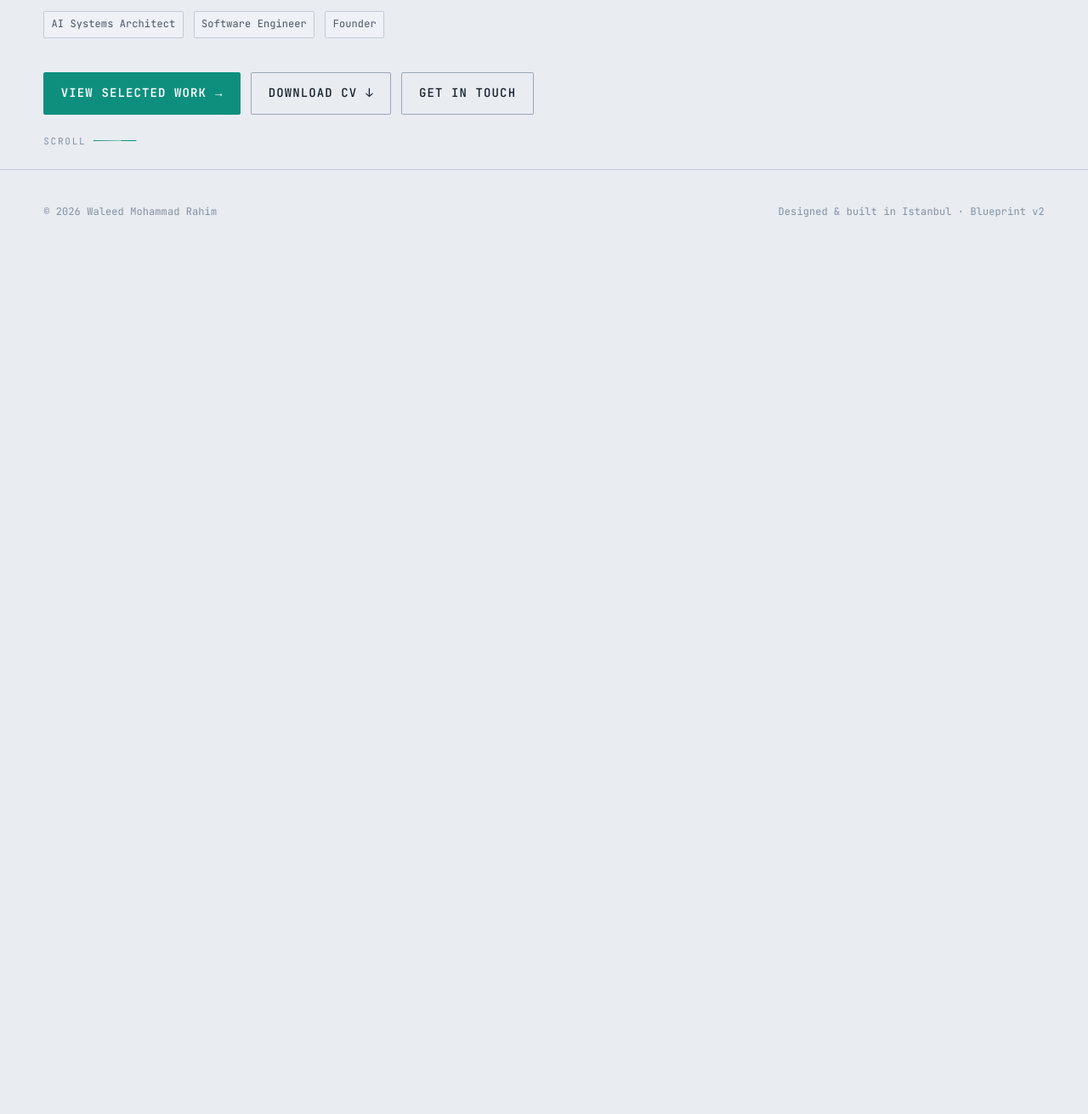
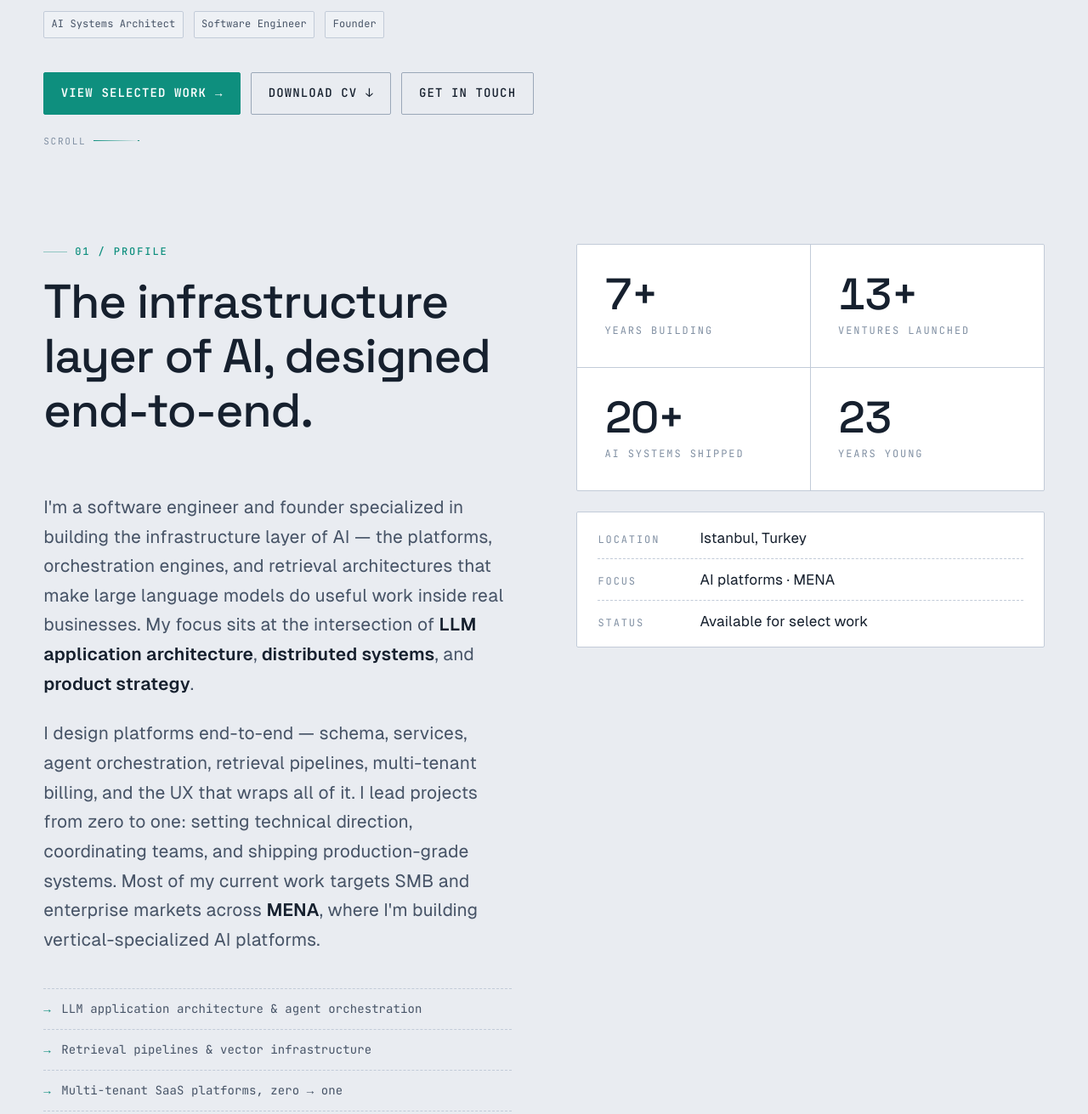
Before and after one commit to walidkuzi/me, a website built with Vite: page index.html in a window 1280 px wide. Shown: the part 965-2276 px from the top of the page at 85% size. Before the commit the page ends 1265 px from the top, so only its background shows below. Built offline with nearby package versions, Linux system fonts and the light colour scheme.

Commit message:
feat(about): profile narrative + 2x2 stat lattice
Two-column about: end-to-end platform narrative with an annotated capabilities
list, and a hairline 2x2 stat lattice (years, ventures, AI systems, age) with
count-up hooks (data-count) plus a profile panel of location/focus/status
fields.

```diff
--- a/index.html
+++ b/index.html
@@ -183,6 +183,69 @@
       </a>
     </section>
 
+    <!-- ====================== ABOUT ====================== -->
+    <section class="section about" id="about">
+      <div class="container split">
+        <div class="about__text">
+          <header class="section-head" data-reveal>
+            <span class="section-index">01 / Profile</span>
+            <h2 class="section-title">The infrastructure layer of AI, designed end-to-end.</h2>
+          </header>
+
+          <div class="about__body stack" data-reveal>
+            <p>
+              I'm a software engineer and founder specialized in building the infrastructure
+              layer of AI — the platforms, orchestration engines, and retrieval architectures
+              that make large language models do useful work inside real businesses. My focus
+              sits at the intersection of <strong>LLM application architecture</strong>,
+              <strong>distributed systems</strong>, and <strong>product strategy</strong>.
+            </p>
+            <p>
+              I design platforms end-to-end — schema, services, agent orchestration, retrieval
+              pipelines, multi-tenant billing, and the UX that wraps all of it. I lead projects
+              from zero to one: setting technical direction, coordinating teams, and shipping
+              production-grade systems. Most of my current work targets SMB and enterprise
+              markets across <strong>MENA</strong>, where I'm building vertical-specialized AI
+              platforms.
+            </p>
+          </div>
+
+          <ul class="about__points mono" data-reveal>
+            <li>LLM application architecture &amp; agent orchestration</li>
+            <li>Retrieval pipelines &amp; vector infrastructure</li>
+            <li>Multi-tenant SaaS platforms, zero&nbsp;→&nbsp;one</li>
+          </ul>
+        </div>
+
+        <aside class="about__aside" data-reveal>
+          <div class="stats">
+            <div class="stat">
+              <span class="stat__num display" data-count="7" data-suffix="+">7+</span>
+              <span class="stat__label mono">Years building</span>
+            </div>
+            <div class="stat">
+              <span class="stat__num display" data-count="13" data-suffix="+">13+</span>
+              <span class="stat__label mono">Ventures launched</span>
+            </div>
+            <div class="stat">
+              <span class="stat__num display" data-count="20" data-suffix="+">20+</span>
+              <span class="stat__label mono">AI systems shipped</span>
+            </div>
+            <div class="stat">
+              <span class="stat__num display" data-count="23">23</span>
+              <span class="stat__label mono">Years young</span>
+            </div>
+          </div>
+
+          <div class="about__meta panel">
+            <div class="field"><span class="field__key">Location</span><span class="field__val">Istanbul, Turkey</span></div>
+            <div class="field"><span class="field__key">Focus</span><span class="field__val">AI platforms · MENA</span></div>
+            <div class="field"><span class="field__key">Status</span><span class="field__val t-accent">Available for select work</span></div>
+          </div>
+        </aside>
+      </div>
+    </section>
+
   </main>
 
   <!-- ====================== FOOTER ====================== -->
--- a/src/styles/index.css
+++ b/src/styles/index.css
@@ -9,3 +9,4 @@
 /* Sections */
 @import './sections/nav.css';
 @import './sections/hero.css';
+@import './sections/about.css';
--- /dev/null
+++ b/src/styles/sections/about.css
@@ -0,0 +1,96 @@
+/* ============================================================
+   ABOUT — narrative + stat lattice
+   ============================================================ */
+
+.about__body {
+  font-size: var(--fs-md);
+  color: var(--text-dim);
+  gap: var(--space-lg);
+}
+
+.about__body strong {
+  color: var(--text);
+}
+
+.about__points {
+  margin-top: var(--space-xl);
+  display: grid;
+  gap: 0;
+  font-size: var(--fs-sm);
+}
+
+.about__points li {
+  display: flex;
+  align-items: baseline;
+  gap: 0.9em;
+  padding: 0.85em 0;
+  color: var(--text-dim);
+  border-top: var(--hair) dashed var(--line);
+}
+
+.about__points li:last-child {
+  border-bottom: var(--hair) dashed var(--line);
+}
+
+.about__points li::before {
+  content: '→';
+  color: var(--accent);
+}
+
+/* ---- Stats: 2×2 hairline lattice ---- */
+.about__aside {
+  display: grid;
+  gap: var(--space-lg);
+  align-content: start;
+}
+
+.stats {
+  display: grid;
+  grid-template-columns: 1fr 1fr;
+  gap: var(--hair);
+  background: var(--line);
+  border: var(--hair) solid var(--line);
+  border-radius: var(--radius);
+  overflow: hidden;
+}
+
+.stat {
+  display: grid;
+  gap: var(--space-xs);
+  padding: clamp(1.25rem, 3vw, 2rem);
+  background: var(--surface);
+  transition: background var(--dur-1) var(--ease-out);
+}
+
+.stat:hover {
+  background: var(--surface-2);
+}
+
+.stat__num {
+  font-size: clamp(2.25rem, 5vw, 3.25rem);
+  font-weight: 420;
+  line-height: 1;
+  letter-spacing: var(--tracking-tight);
+  color: var(--text);
+  font-variant-numeric: tabular-nums;
+}
+
+.stat__label {
+  font-size: var(--fs-mono);
+  text-transform: uppercase;
+  letter-spacing: var(--tracking-mono);
+  color: var(--text-faint);
+}
+
+.about__meta {
+  padding: var(--space-md) var(--space-lg);
+}
+
+.about__meta .field:last-child {
+  border-bottom: 0;
+  padding-bottom: 0;
+}
+
+.about__meta .field:first-child {
+  padding-top: 0;
+}
```
